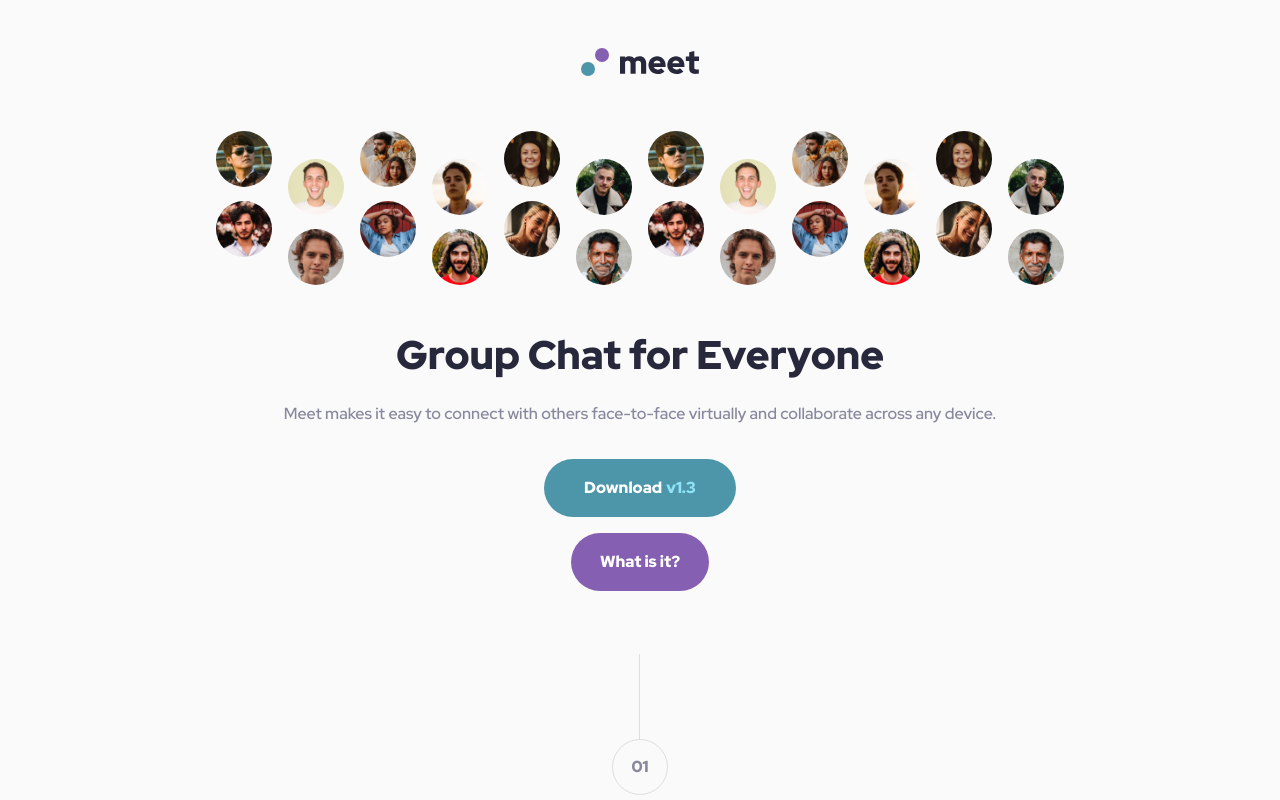
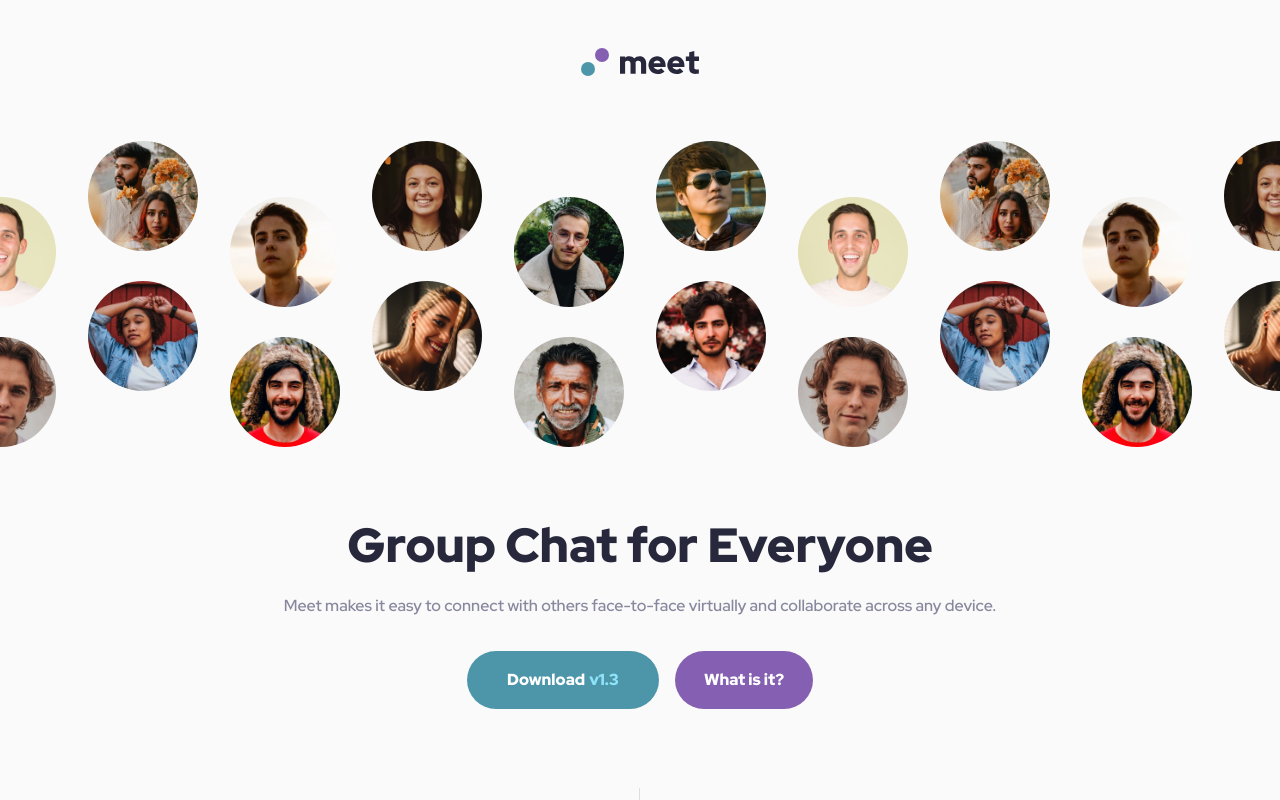
Before and after one commit to Edanriell/MeetLandingPage, an Angular app in the folder Client/: page / in a window 1280 px wide. Shown: the top 800 px of the page. Built offline with nearby package versions, Linux system fonts and the light colour scheme.

Commit message:
finished tablet ui

```diff
--- a/Client/src/pages/main/sections/hero/hero.section.less
+++ b/Client/src/pages/main/sections/hero/hero.section.less
@@ -3,6 +3,11 @@
 	padding-top: 0.6rem;
 	padding-bottom: 26.8rem;
 	overflow: hidden;
+
+	@media (width >= 768px) {
+		padding-top: 1.6rem;
+		padding-bottom: 28.7rem;
+	}
 }
 
 .hero__images {
@@ -10,6 +15,10 @@
 	align-items: center;
 	justify-content: center;
 	column-gap: var(--hero-person-group-column-gap);
+
+	@media (width >= 768px) {
+		--hero-person-group-column-gap: 3.2rem;
+	}
 }
 
 .hero__image-group-1 {
@@ -24,6 +33,12 @@
 	.hero__image:nth-child(4) { grid-column: 1 / 2; grid-row: 8 / span 4; }
 	.hero__image:nth-child(5) { grid-column: 2 / 3; grid-row: 6 / span 4; }
 	.hero__image:nth-child(6) { grid-column: 3 / 4; grid-row: 8 / span 4; }
+
+	@media (width >= 768px) {
+		--hero-person-group-column-gap: 3.2rem;
+		--hero-person-group-grid-column-width: 11rem;
+		--hero-person-group-row-height: 2.8rem;
+	}
 }
 
 .hero__image-group-2 {
@@ -38,6 +53,12 @@
 	.hero__image:nth-child(4) { grid-column: 1 / 2; grid-row: 6 / span 4; }
 	.hero__image:nth-child(5) { grid-column: 2 / 3; grid-row: 8 / span 4; }
 	.hero__image:nth-child(6) { grid-column: 3 / 4; grid-row: 6 / span 4; }
+
+	@media (width >= 768px) {
+		--hero-person-group-column-gap: 3.2rem;
+		--hero-person-group-grid-column-width: 11rem;
+		--hero-person-group-row-height: 2.8rem;
+	}
 }
 
 .hero__image {
@@ -48,10 +69,18 @@
 	height:  var(--hero-person-image-size) !important;
 	user-select: none;
 	pointer-events: none;
+
+	@media (width >= 768px) {
+		--hero-person-image-size:  11rem;
+	}
 }
 
 .hero__content {
 	margin-top: 4.8rem;
+
+	@media (width >= 768px) {
+		margin-top: 7.2rem;
+	}
 }
 
 .hero__title {
@@ -62,6 +91,12 @@
 	text-align: center;
 	color: var(--spinel-stone-black);
 	margin: 0 3.4rem 2.4rem 3.4rem;
+
+	@media (width >= 768px) {
+		font-size: 4.8rem;
+		line-height: 100%;
+		margin: 0 21rem 2.4rem 21rem;
+	}
 }
 
 .hero__text {
@@ -74,6 +109,11 @@
 	margin-left: 1rem;
 	margin-right: 1rem;
 	margin-bottom: 3.2rem;
+
+	@media (width >= 768px) {
+		margin-left: 15rem;
+		margin-right: 15rem;
+	}
 }
 
 .hero_link-wrapper {
@@ -81,6 +121,13 @@
 	flex-direction: column;
 	align-items: center;
 	row-gap: 1.6rem;
+
+	@media (width >= 768px) {
+		flex-direction: row;
+		justify-content: center;
+		row-gap: unset;
+		column-gap: 1.6rem;
+	}
 }
 
 .hero__section-numeration {
@@ -97,6 +144,7 @@
 	transform: translate(-50%, 0);
 	user-select: none;
 	pointer-events: none;
+	background-color: var(--dr-white);
 
 	&::before {
 		content: "";
@@ -106,6 +154,10 @@
 		position: absolute;
 		top: -8.6rem;
 		right: 50%;
+	}
+
+	@media (width >= 768px) {
+		bottom: 6.7rem;
 	}
 }
 
@@ -140,6 +192,11 @@
 		margin-left: 0.4rem;
 	}
 
+	@media (width >= 768px) {
+		// New code
+		margin-inline: unset;
+	}
+
 	@media (width >= 1440px) {
 		margin-inline: unset;
 	}
```
